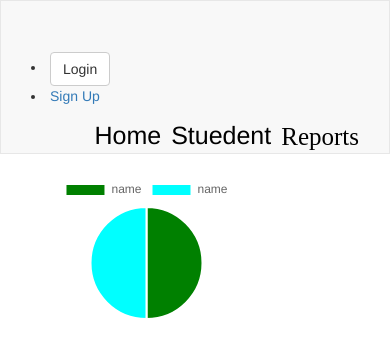
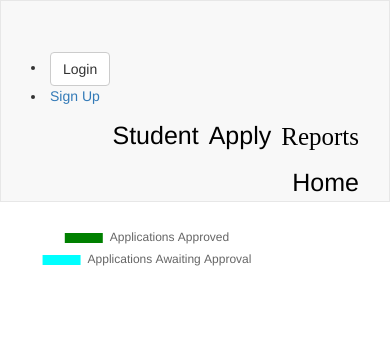
Before and after one commit to kepha-okari/certificate_portal, a Django app: page /reports/ in a window 390 px wide. Shown: the top 357 px of the page. Run offline with Django 3.2, Linux system fonts and the light colour scheme; data that the repository does not hold is empty; some libraries are stand-ins or nearby versions.

Commit message:
git simplify reports

```diff
--- a/core/templates/courses.html
+++ b/core/templates/courses.html
@@ -1,3 +1,4 @@
+{% extends 'base.html' %}
 
 {% load bootstrap3 %}
 {% load static%}
--- a/core/templates/navbar.html
+++ b/core/templates/navbar.html
@@ -58,13 +58,19 @@
           </div>
 
           <div class="">
-            <a href=" {% url 'index'%}" style="float:right; margin-left:10px; margin-top:12px;font-size:25px;">
+            <a href=" {% url 'reports'%}" style="float:right; margin-left:10px; margin-top:12px;font-size:25px;">
               <span class="glyphicon " style="color:black">Reports</span>
             </a>
           </div>
           <div class="">
-            <a href=" {% url 'index'%}" style="float:right; margin-left:10px; margin-top:12px;font-size:25px;">
-              <span class="" style="color:black">Stuedent</span>
+            <a href=" {% url 'applyCertificate'%}" style="float:right; margin-left:10px; margin-top:12px;font-size:25px;">
+              <span class="" style="color:black">Apply</span>
+            </a>
+          </div>
+
+          <div class="">
+            <a href=" {% url 'applyCertificate'%}" style="float:right; margin-left:10px; margin-top:12px;font-size:25px;">
+              <span class="" style="color:black">Student</span>
             </a>
           </div>
 
--- a/core/templates/reports.html
+++ b/core/templates/reports.html
@@ -1,8 +1,8 @@
 {% extends 'base.html' %}
 
 {% block content %}
-  <div id="container" style="width: 75%;">
-    <canvas id="pie-chart"></canvas>
+  <div class="col-md-6" id="container" style="width: 75%; height:;">
+    <canvas id="pie-chart" data-url="{% url 'reports' %}"></canvas>
   </div>
 
   <script src="https://cdn.jsdelivr.net/npm/chart.js@2.9.3/dist/Chart.min.js"></script>
--- a/core/templates/students.html
+++ b/core/templates/students.html
@@ -0,0 +1 @@
+{% extends 'base.html' %}
--- a/core/urls.py
+++ b/core/urls.py
@@ -4,6 +4,6 @@ from . import views
 
 urlpatterns = [
     path('', views.index, name='index'),
-    path('student/', views.new_application, name='applyCertificate'),
+    path('apply/', views.new_application, name='applyCertificate'),
     path('reports/', views.reports, name='reports'),
 ]
--- a/core/views.py
+++ b/core/views.py
@@ -36,20 +36,15 @@ def new_application(request):
 
 
 def reports(request):
-    labels = []
-    data = []
 
     queryset = Student.objects.order_by('id')
-    students = {
-        'pending approvals': queryset.filter(is_approved=False).count(),
-        'approved': queryset.filter(is_approved=True).count()
-    }
+    approved = queryset.filter(is_approved=True).count()
+    pending = queryset.filter(is_approved=False).count()
 
-    for k in students:
-        labels.append("name")
-        data.append(3)
+    labels = ['Applications Approved', 'Applications Awaiting Approval']
+    data = [approved, pending]
 
     return render(request, 'reports.html', {
         'labels': labels,
-        'data': data,
+        'data': data
     })
```
Also changed, not shown: core/templates/apply_cert.html (+7 -7 lines).
